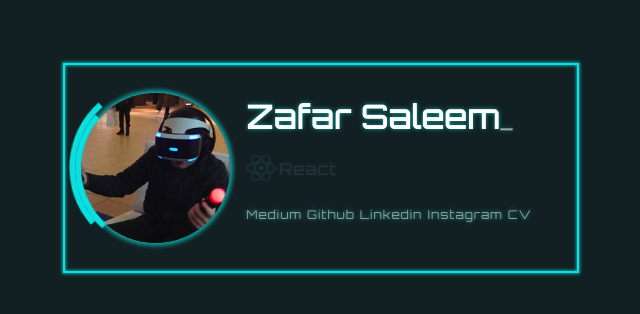
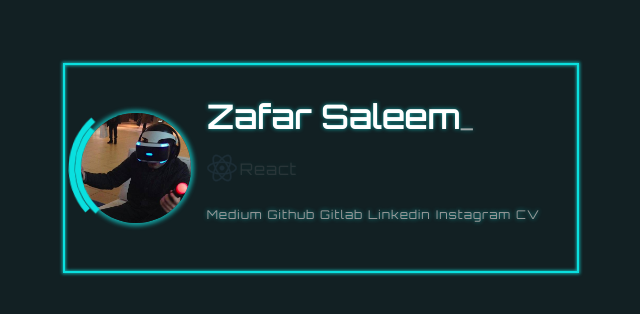
Before and after one commit to zafar-saleem/zafar-saleem.github.io, a React (Create React App) app: page / in a window 1280 px wide. Shown: the part 232-546 px from the top of the page, without its empty margins (319-959 px from the left). Built offline with nearby package versions, Linux system fonts and the light colour scheme.

Commit message:
Updated CV, added gitlab link, updated meta description

```diff
--- a/public/index.html
+++ b/public/index.html
@@ -7,7 +7,7 @@
     <meta name="theme-color" content="#000000" />
     <meta
       name="description"
-      content="This is Zafar Saleem personal site where you can find his technical/software engineering skills and links to his zafarsaleem.medium.com blogs, github.com/zafar-saleem profile, linkedin.com/in/zeesaleem profile, instagram.com/xafarfotos profile, link to his CV/Resume in .pdf format."
+      content="This is Zafar Saleem personal site where you can find his technical/software engineering skills and links to his Medium blogs, Github profile, Gitlab profile, Linkedin profile, Instagram profile, link to his CV/Resume in .pdf format."
     />
     <link rel="apple-touch-icon" href="%PUBLIC_URL%/logo192.png" />
     <!--
--- a/src/components/description/description.js
+++ b/src/components/description/description.js
@@ -74,6 +74,11 @@ const Description = () => {
           Github
         </Link>
         <Link
+          href='https://gitlab.com/users/zsaleem/projects'
+          rel='Zafar Saleem Gitlab.com/zsaleem Profile'>
+          Gitlab
+        </Link>
+        <Link
           href='https://www.linkedin.com/in/zeesaleem/'
           rel='Zafar Saleem Linkedin.com/in/zeesaleem Profile'>
           Linkedin
```
Also changed, not shown: 1 other file (tests, documents, lock files or other folders).
